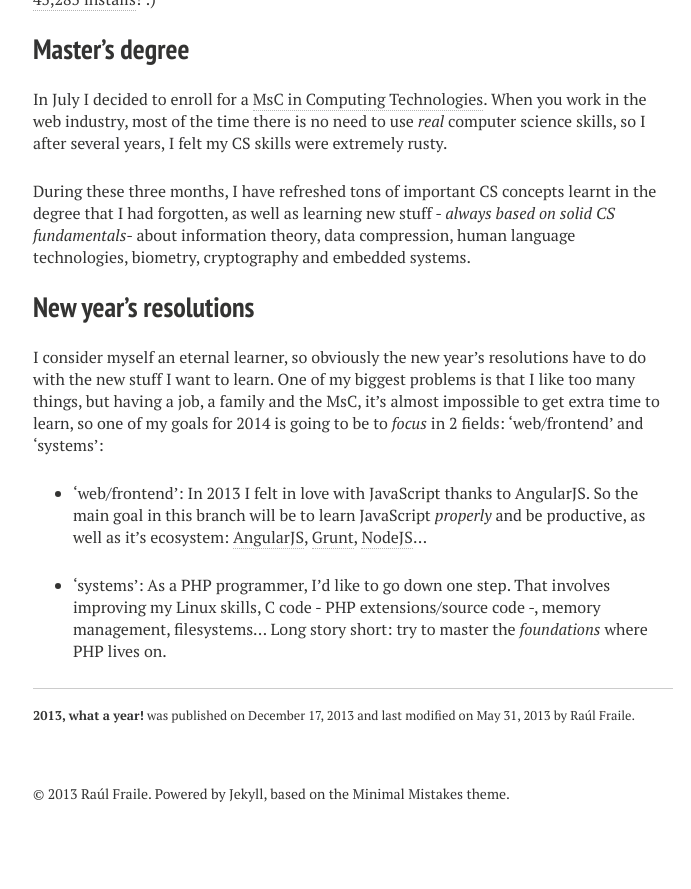
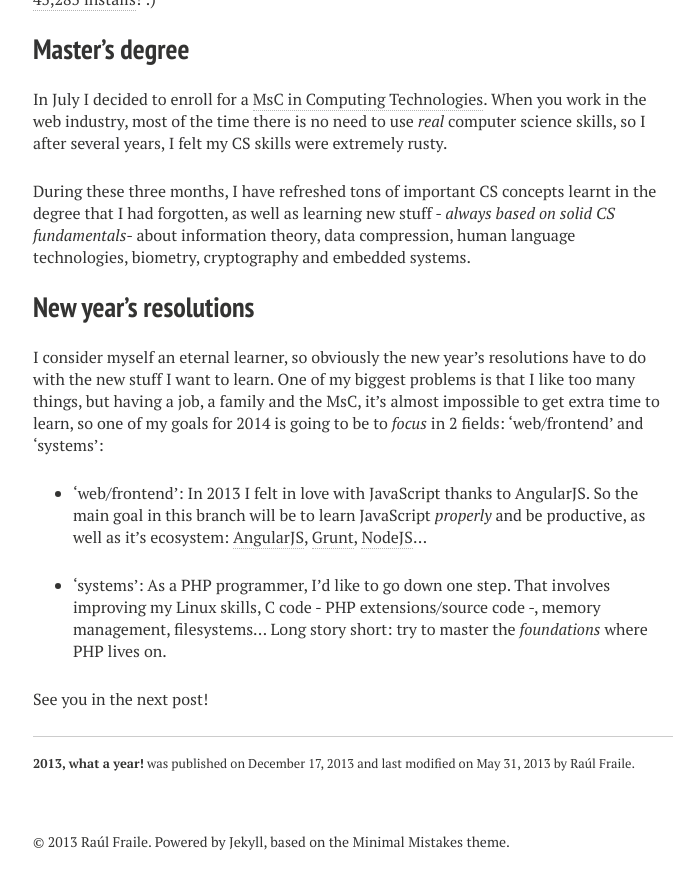
Before and after one commit to raulfraile/raulfraile.github.io, a Jekyll site: the page built from _posts/2013-12-17-2013-what-a-year.md, in a window 1280 px wide and 900 px high, scrolled down 1433 px. Shown: the top 889 px of the window, without its empty margins (287-978 px from the left). Built offline with Jekyll 4.4.1, drawn with Linux system fonts in a browser that asks for light colours; nearby versions of some CDN libraries; before the commit the page ends 2285 px from its top, so only the background shows below that.

Commit message:
Post end

```diff
--- a/_posts/2013-12-17-2013-what-a-year.md
+++ b/_posts/2013-12-17-2013-what-a-year.md
@@ -81,3 +81,5 @@ JavaScript *properly* and be productive, as well as it's ecosystem: [AngularJS](
 - 'systems': As a PHP programmer, I'd like to go down one step. That involves improving my Linux skills, C code - PHP
 extensions/source code -, memory management, filesystems... Long story short: try to master the *foundations* where PHP
 lives on.
+
+See you in the next post!
```
